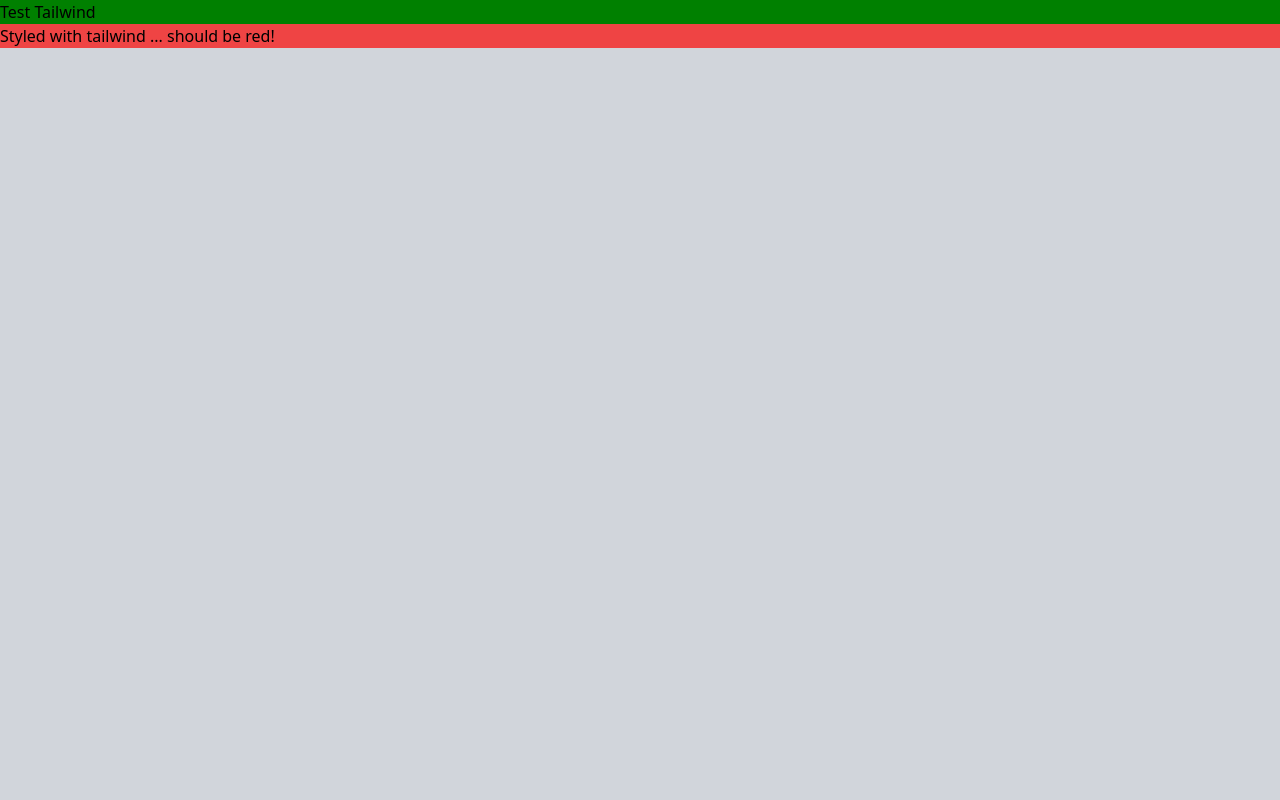
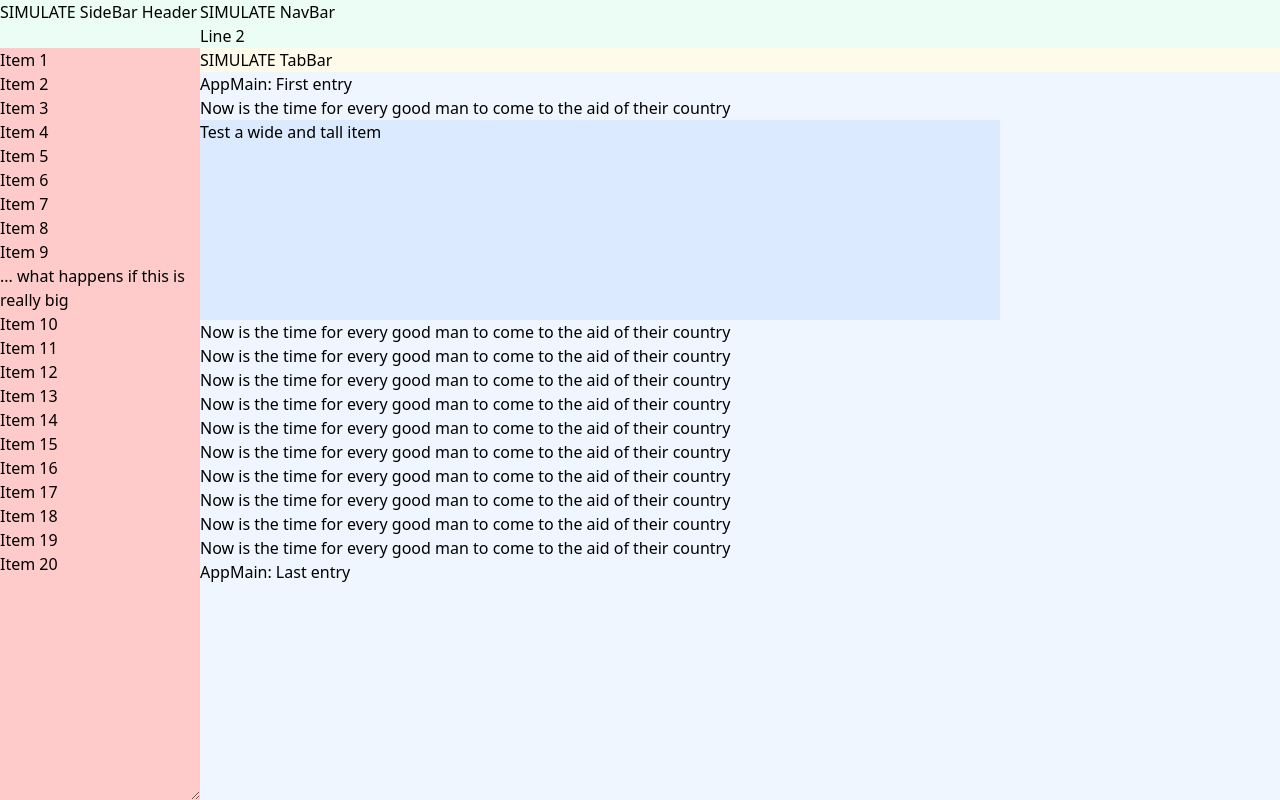
Before and after one commit to KevinAst/svelte-native-forms, a Svelte app: page / in a window 1280 px wide. Built offline with nearby package versions, Linux system fonts and the light colour scheme.

Commit message:
basic layout operational, with appropriate inner scrolling of <SideBar>/<AppContainer>/<NavBar>/<AppMain>

```diff
--- a/src/App.svelte
+++ b/src/App.svelte
@@ -1,13 +1,7 @@
 <script>
+ import SideBar      from './layout/SideBar.svelte';
+ import AppContainer from './layout/AppContainer.svelte';
 </script>
 
-<main>
-	<h1>Test Tailwind</h1>
-  <p class="bg-red-500">Styled with tailwind ... should be red!</p>
-</main>
-
-<style>
-  h1 {
-    background-color: green;
-  }
-</style>
+<SideBar/>
+<AppContainer/>
--- /dev/null
+++ b/src/layout/AppContainer.svelte
@@ -0,0 +1,56 @@
+<script>
+ // <AppContainer ??attr>
+ //   - Full Application Container (everything EXCEPT <SideBar>)
+ //   - ?? fills entire width/height of browser window
+ //   - ?? flex container (flex-direction: col) of following:
+ //     * <NavBar>  ... Navigation Bar
+ //     * <TabBar>  ... OPTIONAL (not in this app)
+ //     * <AppMain> ... Scrollable container of Primary App Content
+ //   - ?? adjusts left position to account for <SideBar>
+ //     * via inline style.marginLeft
+ //     * interacts directly with <SideBar> for this interaction
+</script>
+
+<!-- SIMULATE: AppContainer Flex WITH left adjustment of <SideBar> -->
+<!-- outer div needed to anchor full width/height of screen -->
+<div class="w-screen h-screen bg-red-50">
+  <!-- inner div provides flex container WITH full height of container, and dynamic adjustments for <SideBar> -->
+  <div class="h-full flex flex-col"
+       style="margin-left: 200px;">
+
+    <!-- SIMULATE NavBar (fixed height coorelates with height in <SideBar> header) -->
+    <div class="flex-none h-12 bg-green-50">
+      SIMULATE NavBar
+      <br/>
+      Line 2
+      <br/>
+      Line 3
+    </div>
+
+    <!-- SIMULATE TabBar -->
+    <div class="flex-none bg-yellow-50">
+      SIMULATE TabBar
+    </div>
+
+    <!-- SIMULATE AppMain WITH it's independent scroll bars -->
+    <div class="flex-1 overflow-x-auto overflow-y-auto bg-blue-50">
+      <p>AppMain: First entry</p>
+      <p>Now is the time for every good man to come to the aid of their country</p>
+      <div style="width: 800px; height: 200px;" class="block bg-blue-100">
+        Test a wide and tall item
+      </div>
+      <p>Now is the time for every good man to come to the aid of their country</p>
+      <p>Now is the time for every good man to come to the aid of their country</p>
+      <p>Now is the time for every good man to come to the aid of their country</p>
+      <p>Now is the time for every good man to come to the aid of their country</p>
+      <p>Now is the time for every good man to come to the aid of their country</p>
+      <p>Now is the time for every good man to come to the aid of their country</p>
+      <p>Now is the time for every good man to come to the aid of their country</p>
+      <p>Now is the time for every good man to come to the aid of their country</p>
+      <p>Now is the time for every good man to come to the aid of their country</p>
+      <p>Now is the time for every good man to come to the aid of their country</p>
+      <p>AppMain: Last entry</p>
+    </div>
+
+  </div>
+</div>
--- /dev/null
+++ b/src/layout/SideBar.svelte
@@ -0,0 +1,50 @@
+<script>
+ // <SideBar ??attr>
+ //   - SideBar Menu Container (i.e. LeftNav)
+ //   - fills entire height of browser window
+ //   - flex container (flex-direction: col) of following:
+ //     * <SideBarItem>  ... multiple items
+ //   - ?? adjusts left position for visibility (open/close)
+ //     * via inline style.left
+ //   - ?? width is adjustable BY user (via drag operation)
+ //   - ?? promotes reflective store
+ //     * ?? open/close API
+ //     * ?? width (so <AppContainer> can adjust for this)
+</script>
+
+<!-- SIMULATE: SideBar Flex container WITH full height of screen, and resize control -->
+<div class="absolute h-screen flex flex-col resize-x overflow-x-hidden bg-red-200"
+     style="left: -0px; width: 200px;">
+
+  <!-- SIMULATE SideBar Header (fixed height coorelates with height in <NavBar>) -->
+  <div class="flex-none h-12 bg-green-50">
+    SIMULATE SideBar Header
+  </div>
+
+  <!-- SIMULATE SideBarItems WITH it's independent scroll bars -->
+  <div class="flex-1 overflow-y-auto">
+
+    <!-- SIMULATE SideBarItem -->
+    <div>Item 1</div>
+    <div>Item 2</div>
+    <div>Item 3</div>
+    <div>Item 4</div>
+    <div>Item 5</div>
+    <div>Item 6</div>
+    <div>Item 7</div>
+    <div>Item 8</div>
+    <div>Item 9<br/>... what happens if this is really big</div>
+    <div>Item 10</div>
+    <div>Item 11</div>
+    <div>Item 12</div>
+    <div>Item 13</div>
+    <div>Item 14</div>
+    <div>Item 15</div>
+    <div>Item 16</div>
+    <div>Item 17</div>
+    <div>Item 18</div>
+    <div>Item 19</div>
+    <div>Item 20</div>
+  </div>
+
+</div>
```
